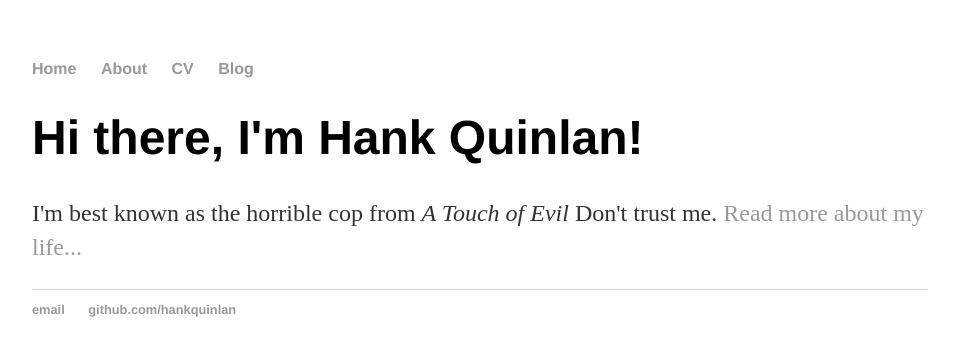
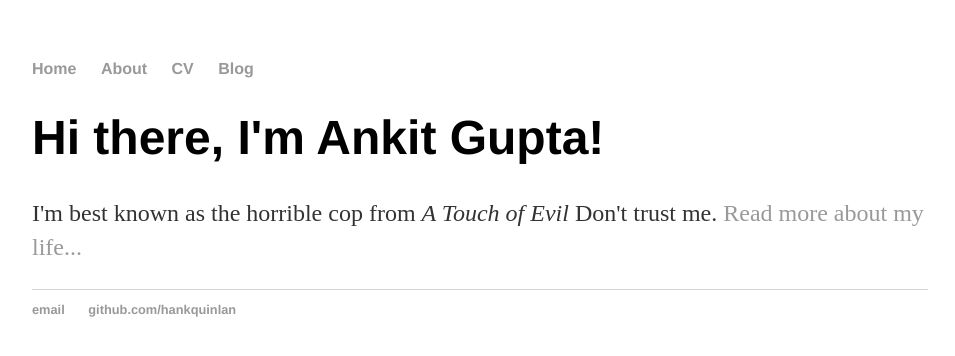
Before and after one commit to ankit2788/ankit2788.github.io, a Jekyll site: the page built from index.html, in a window 1280 px wide. Shown: the top 356 px of the page, without its empty margins (160-1115 px from the left). Built offline with Jekyll 4.4.1, drawn with Linux system fonts in a browser that asks for light colours.

Commit message:
Update index.html

```diff
--- a/index.html
+++ b/index.html
@@ -1,30 +1,8 @@
-<!DOCTYPE html>
-<html>
-	<head>
-		<title>Hank Quinlan, Horrible Cop</title>
-		<!-- link to main stylesheet -->
-		<link rel="stylesheet" type="text/css" href="/css/main.css">
-	</head>
-	<body>
-		<nav>
-    		<ul>
-        		<li><a href="/">Home</a></li>
-	        	<li><a href="/about">About</a></li>
-        		<li><a href="/cv">CV</a></li>
-        		<li><a href="/blog">Blog</a></li>
-    		</ul>
-		</nav>
-		<div class="container">
-    		<div class="blurb">
-        		<h1>Hi there, I'm Hank Quinlan!</h1>
-				<p>I'm best known as the horrible cop from <em>A Touch of Evil</em> Don't trust me. <a href="/about">Read more about my life...</a></p>
-    		</div><!-- /.blurb -->
-		</div><!-- /.container -->
-		<footer>
-    		<ul>
-        		<li><a href="mailto:hankquinlanhub@gmail.com">email</a></li>
-        		<li><a href="https://github.com/hankquinlan">github.com/hankquinlan</a></li>
-			</ul>
-		</footer>
-	</body>
-</html>
+---
+layout: default
+title: Ankit Gupta
+---
+<div class="blurb">
+	<h1>Hi there, I'm Ankit Gupta!</h1>
+	<p>I'm best known as the horrible cop from <em>A Touch of Evil</em> Don't trust me. <a href="/about">Read more about my life...</a></p>
+</div><!-- /.blurb -->
```
